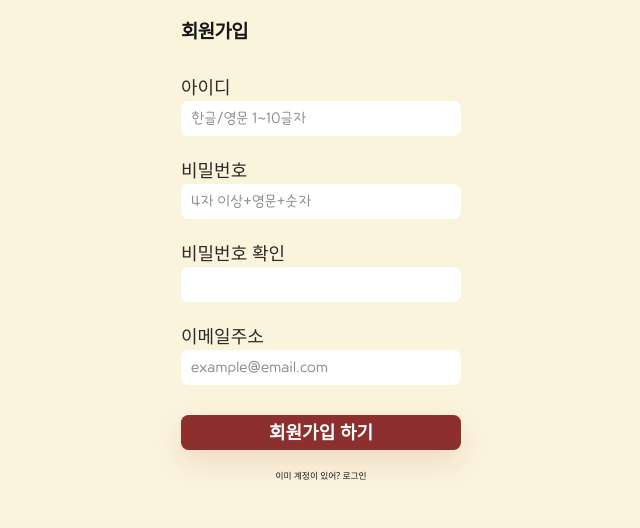
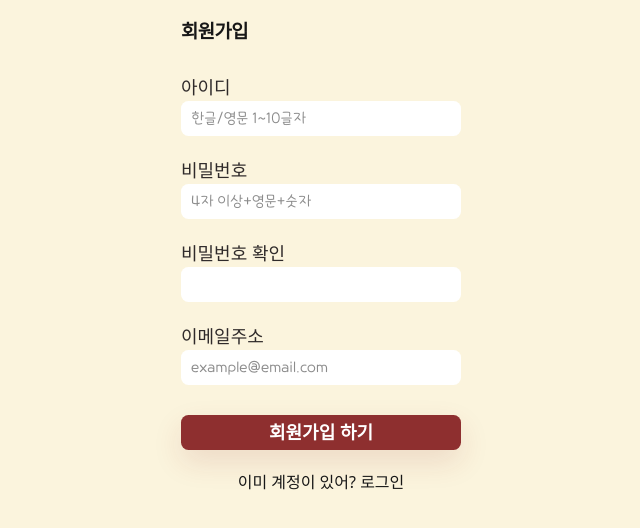
Before and after one commit to All-About-Smile/xmas-lights-frontend, a React (Vite) app: page /register in a window 1280 px wide. Shown: the top 528 px of the page, without its empty margins (319-959 px from the left). Built offline with nearby package versions, Linux system fonts and the light colour scheme; no server answers; a web font is replaced by a local one.

Commit message:
‘이미 계정이 있어? 로그인!’ 과 ‘회원가입’ 버튼 글자 크기 키우기

```diff
--- a/src/pages/LoginPage.tsx
+++ b/src/pages/LoginPage.tsx
@@ -94,7 +94,7 @@ export default function LoginPage() {
         </div>
       </form>
 
-      <div className="mt-10 space-y-2 text-center text-sm text-neutral-900">
+      <div className="mt-10 space-y-2 text-center text-base text-neutral-900">
         {/* <div className="space-x-2">
           <Link to="/account/find?mode=id">아이디 찾기</Link>
           <span>|</span>
--- a/src/pages/RegisterPage.tsx
+++ b/src/pages/RegisterPage.tsx
@@ -156,7 +156,7 @@ function RegisterPage() {
           </Button>
         </div>
 
-        <div className="text-center text-sm text-neutral-900">
+        <div className="text-center text-base text-neutral-900">
           이미 계정이 있어? <Link to="/login">로그인</Link>
         </div>
       </form>
```
